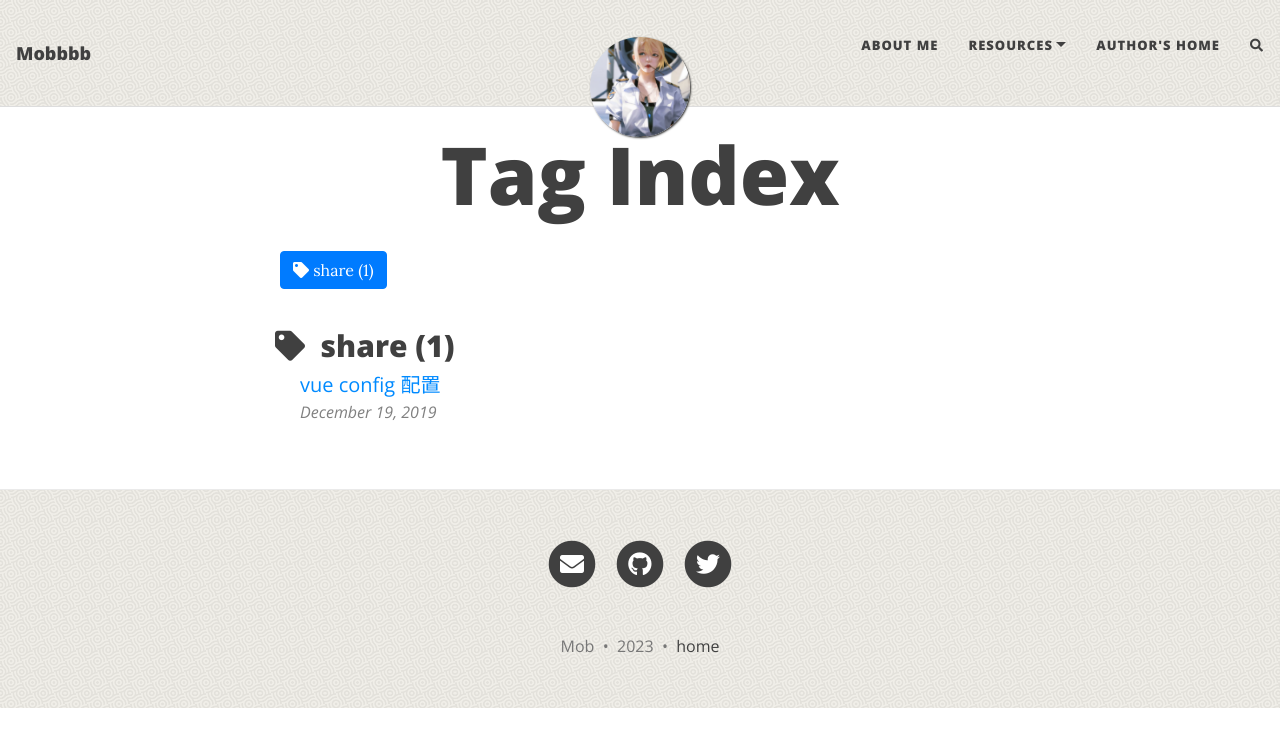
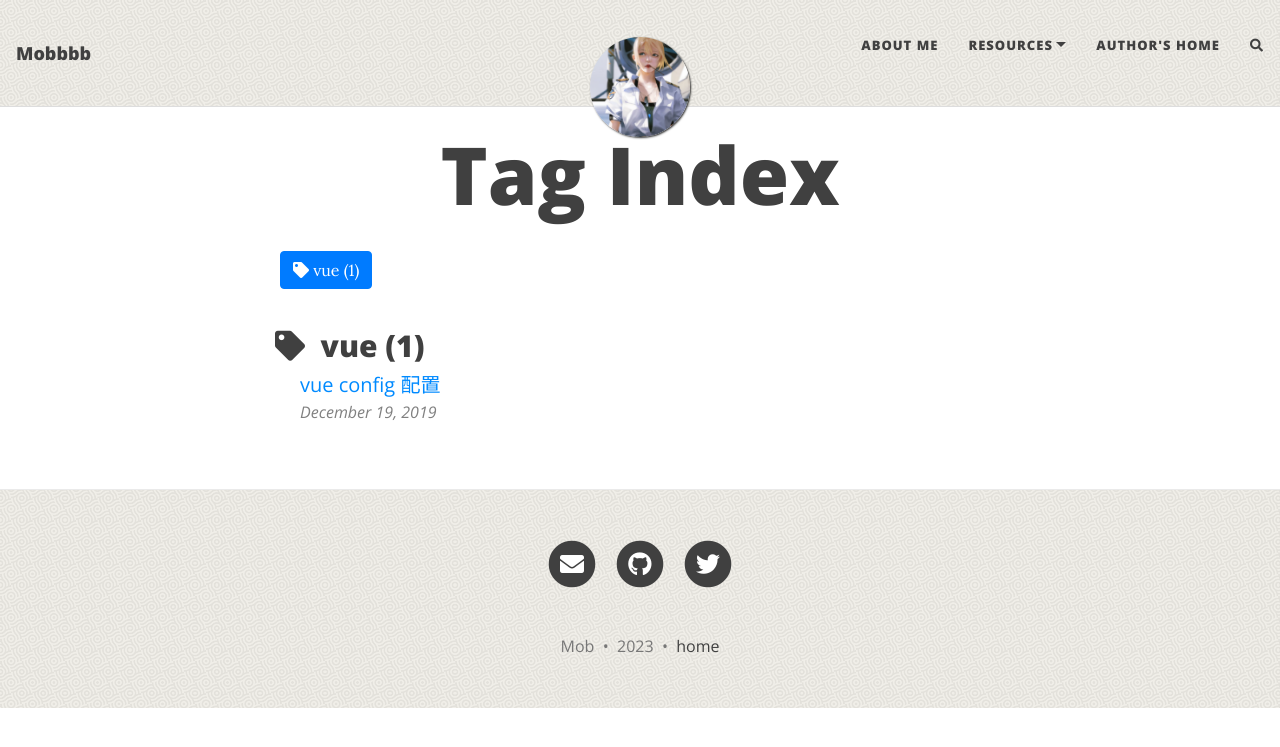
Before and after one commit to Mobbbb/Mobbbb.github.io, a Jekyll site: the page built from tags.html, in a window 1280 px wide. Shown: the top 747 px of the page. Built offline with Jekyll 4.4.1, drawn with Linux system fonts in a browser that asks for light colours; nearby versions of some CDN libraries; comment, search, counter and statistics services are not loaded.

Commit message:
Update *.md

````diff
--- a/_posts/2019-12-19-vue-config.md
+++ b/_posts/2019-12-19-vue-config.md
@@ -4,7 +4,7 @@ title: vue config 配置
 subtitle:
 # gh-repo: daattali/beautiful-jekyll
 # gh-badge: [star, fork, follow]
-tags: [share]
+tags: [vue]
 comments: true
 ---
 
@@ -87,7 +87,7 @@ comments: true
 
   - chunks: ['chunk-vendors', 'chunk-common'] // 在这个页面中包含的块，默认情况下会包含vendors和common
 
-* configureWebpack: Object &verbar; Function
+* configureWebpack: Object \| Function
 
   如果这个值是一个对象，则会通过 webpack-merge 合并到最终的配置中。
 
@@ -150,7 +150,7 @@ comments: true
 
 * 从相对路径导入
 
-  - 当你在 JavaScript、CSS 或 *.vue 文件中使用相对路径 (必须以 . 开头) 引用一个静态资源时，该资源将会被包含进入 webpack 的依赖图中。在其编译过程中，所有诸如 <img src="...">、background: url(...) 和 CSS @import 的资源 URL 都会被解析为一个模块依赖。
+  - 当你在 JavaScript、CSS 或 *.vue 文件中使用相对路径 (必须以 . 开头) 引用一个静态资源时，该资源将会被包含进入 webpack 的依赖图中。在其编译过程中，所有诸如 ```<img src="...">```、background: url(...) 和 CSS @import 的资源 URL 都会被解析为一个模块依赖。
   - 在其内部，通过 file-loader 用版本哈希值和正确的公共基础路径来决定最终的文件路径，再用 url-loader 将小于 4kb 的资源内联，以减少 HTTP 请求的数量
 
 * public
@@ -172,7 +172,7 @@ comments: true
 
   你可以通过 ```<style module>``` 以开箱即用的方式在 *.vue 文件中使用 CSS Modules。
 
-  如果想在 JavaScript 中作为 CSS Modules 导入 CSS 或其它预处理文件，该文件应该以 .module.(css&verbar;less&verbar;sass&verbar;scss&verbar;styl) 结尾：
+  如果想在 JavaScript 中作为 CSS Modules 导入 CSS 或其它预处理文件，该文件应该以 .module.(css\|less\|sass\|scss\|styl) 结尾：
 
   ```javascript
   module.exports = {
````
